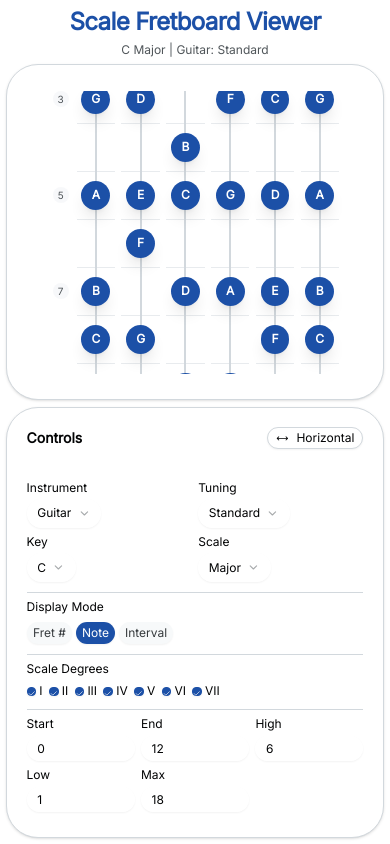
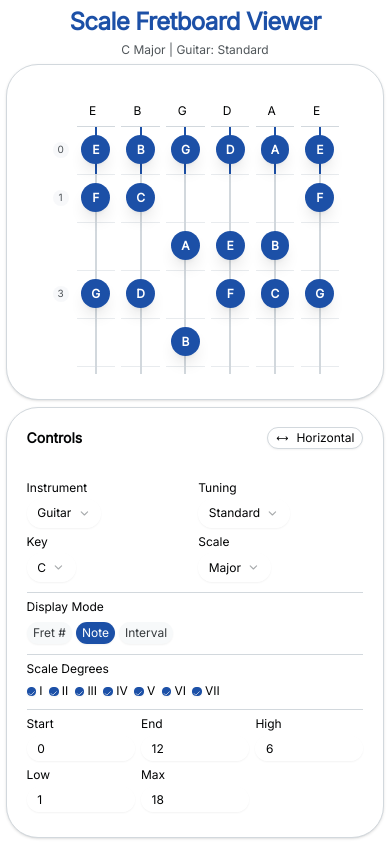
Before and after one commit to gigigugit/scale-fretboard-view, a React (Vite) app: page / in a window 390 px wide. Built offline with nearby package versions, Linux system fonts and the light colour scheme.

Commit message:
Generated by Spark: need to expand the box in which the fretboard displays so that it is fully visible

```diff
--- a/src/App.tsx
+++ b/src/App.tsx
@@ -178,9 +178,9 @@ function App() {
       </header>
 
       <div className="flex-1 flex flex-col min-h-0 px-2 md:px-4 pb-2 gap-2">
-        <Card className="flex-1 min-h-0 flex flex-col">
-          <CardContent className="p-2 md:p-4 flex-1 min-h-0 flex flex-col">
-            <div className="flex-1 min-h-0">
+        <Card className="flex-1 min-h-0 flex flex-col overflow-hidden">
+          <CardContent className="p-2 md:p-4 flex-1 min-h-0 flex flex-col overflow-hidden">
+            <div className="flex-1 min-h-0 overflow-auto">
               <VisualFretboard
                 tuning={tuning}
                 scaleNotes={scaleNotes}
--- a/src/components/VisualFretboard.tsx
+++ b/src/components/VisualFretboard.tsx
@@ -62,8 +62,8 @@ export function VisualFretboard({
 
   if (vertical) {
     return (
-      <div className="w-full h-full flex items-center justify-center overflow-auto">
-        <div className="inline-flex flex-col items-center p-4">
+      <div className="w-full h-full flex items-start justify-center overflow-auto p-4">
+        <div className="inline-flex flex-col items-center">
           <div className="flex gap-2">
             <div className="flex flex-row gap-2 items-start justify-center pl-6">
               {displayedStrings.map((openNote, stringIndex) => (
```
